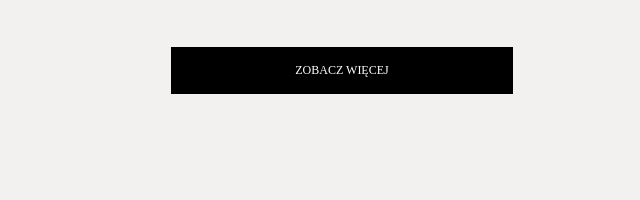
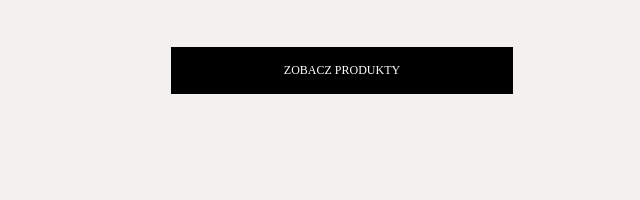
Before and after one commit to Ajihat/ggp, a plain HTML site: page index.html in a window 1280 px wide. Shown: the part 6780-6980 px from the top of the page, 298-938 px from the left. Drawn offline with Linux system fonts and the light colour scheme; a web font is replaced by a local one.

Commit message:
button change

```diff
--- a/index.html
+++ b/index.html
@@ -274,7 +274,7 @@
                     </a>
                 </div>
             </div>
-            <a href="" class="brand__link">Zobacz więcej</a>
+            <a href="" class="brand__link">Zobacz produkty</a>
         </section>
         <section class="person">
             <div class="person__inner">
@@ -317,7 +317,7 @@
                     </a>
                 </div>
             </div>
-            <a href="" class="brand__link">Zobacz więcej</a>
+            <a href="" class="brand__link">Zobacz produkty</a>
         </section>
         <section class="person">
             <div class="person__inner">
@@ -359,7 +359,7 @@
                     </a>
                 </div>
             </div>
-            <a href="" class="brand__link">Zobacz więcej</a>
+            <a href="" class="brand__link">Zobacz produkty</a>
         </section>
         <section class="person">
             <div class="person__inner">
@@ -402,7 +402,7 @@
                 </div>
             </div>
         </section>
-        <a href="" class="brand__link">Zobacz więcej</a>
+        <a href="" class="brand__link">Zobacz produkty</a>
         <section class="together">
             <img src="assets/images/together.jpg" alt="people" class="together__img" loading="lazy">
         </section>
@@ -439,7 +439,7 @@
                     </a>
                 </div>
             </div>
-            <a href="" class="brand__link">Zobacz więcej</a>
+            <a href="" class="brand__link">Zobacz produkty</a>
         </section>
         <section class="brand" id="puma">
             <div class="brand__holder">
@@ -475,7 +475,7 @@
                     </a>
                 </div>
             </div>
-            <a href="" class="brand__link">Zobacz więcej</a>
+            <a href="" class="brand__link">Zobacz produkty</a>
         </section>
         <section class="brand" id="champion">
             <div class="brand__holder">
@@ -511,7 +511,7 @@
                     </a>
                 </div>
             </div>
-            <a href="" class="brand__link">Zobacz więcej</a>
+            <a href="" class="brand__link">Zobacz produkty</a>
         </section>
         <section class="brand" id="fila">
             <div class="brand__holder">
@@ -547,7 +547,7 @@
                     </a>
                 </div>
             </div>
-            <a href="" class="brand__link">Zobacz więcej</a>
+            <a href="" class="brand__link">Zobacz produkty</a>
         </section>
         <section class="brand" id="reebook">
             <div class="brand__holder">
@@ -583,7 +583,7 @@
                     </a>
                 </div>
             </div>
-            <a href="" class="brand__link">Zobacz więcej</a>
+            <a href="" class="brand__link">Zobacz produkty</a>
         </section>
         <section class="brand" id="vans">
             <div class="brand__holder">
@@ -619,7 +619,7 @@
                     </a>
                 </div>
             </div>
-            <a href="" class="brand__link">Zobacz więcej</a>
+            <a href="" class="brand__link">Zobacz produkty</a>
         </section>
         <section class="brand" id="converse">
             <div class="brand__holder">
@@ -655,7 +655,7 @@
                     </a>
                 </div>
             </div>
-            <a href="" class="brand__link">Zobacz więcej</a>
+            <a href="" class="brand__link">Zobacz produkty</a>
         </section>
     </main>
     <script>
```
